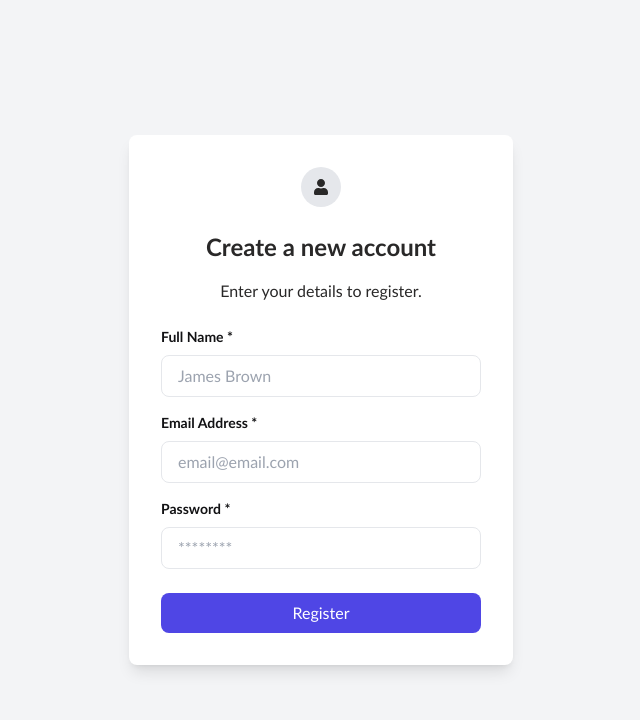
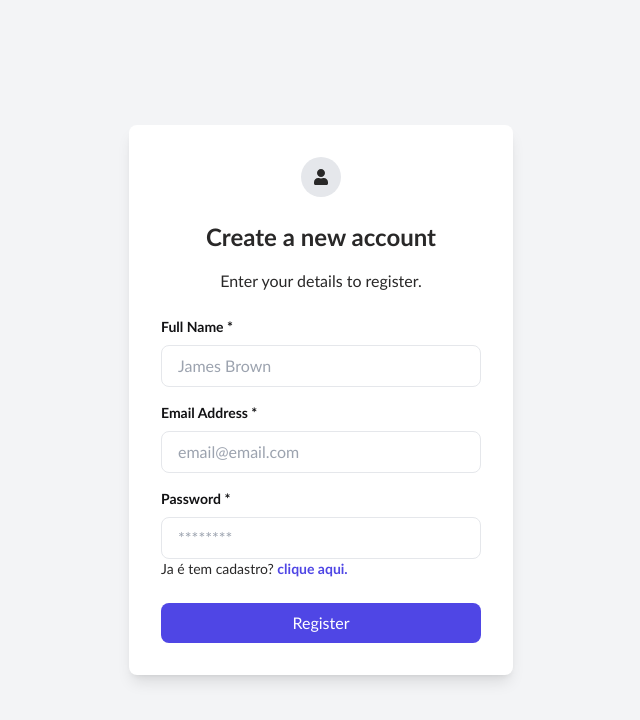
Before and after one commit to Jh0wjso/task-manager, a React (Vite) app: page /register in a window 1280 px wide. Shown: the top 720 px of the page, without its empty margins (319-959 px from the left). Built offline with nearby package versions, Linux system fonts and the light colour scheme.

Commit message:
Finish register forms

```diff
--- a/src/screens/Register/index.tsx
+++ b/src/screens/Register/index.tsx
@@ -36,7 +36,7 @@
         }
       })
       .catch((error) => console.error("Erro ao fazer login:", error));
-  }
+  };
 
   const verifyLogin = async () => {
     //Se o status code for 500, o email já está cadastrado
@@ -58,7 +58,7 @@
         }
       })
       .catch((error) => console.error("Erro ao fazer login:", error));
-  }
+  };
 
   const isEmail = (email: string) => {
     if (!email) return false;
@@ -134,7 +134,17 @@
               required
               placeholder="********"
             />
+            <div className="text-sm">
+              Ja é tem cadastro?{" "}
+              <a
+                href="/"
+                className="font-semibold text-indigo-600 hover:text-indigo-500"
+              >
+                clique aqui.
+              </a>
             </div>
+          </div>
+
           {showstatusMessage && (
             <p id="errormessage" className="text-red-600 text-xs mt-2">
               Verifique os campos e tente novamente
```
Lines whose indentation alone changed are shown as unchanged.
